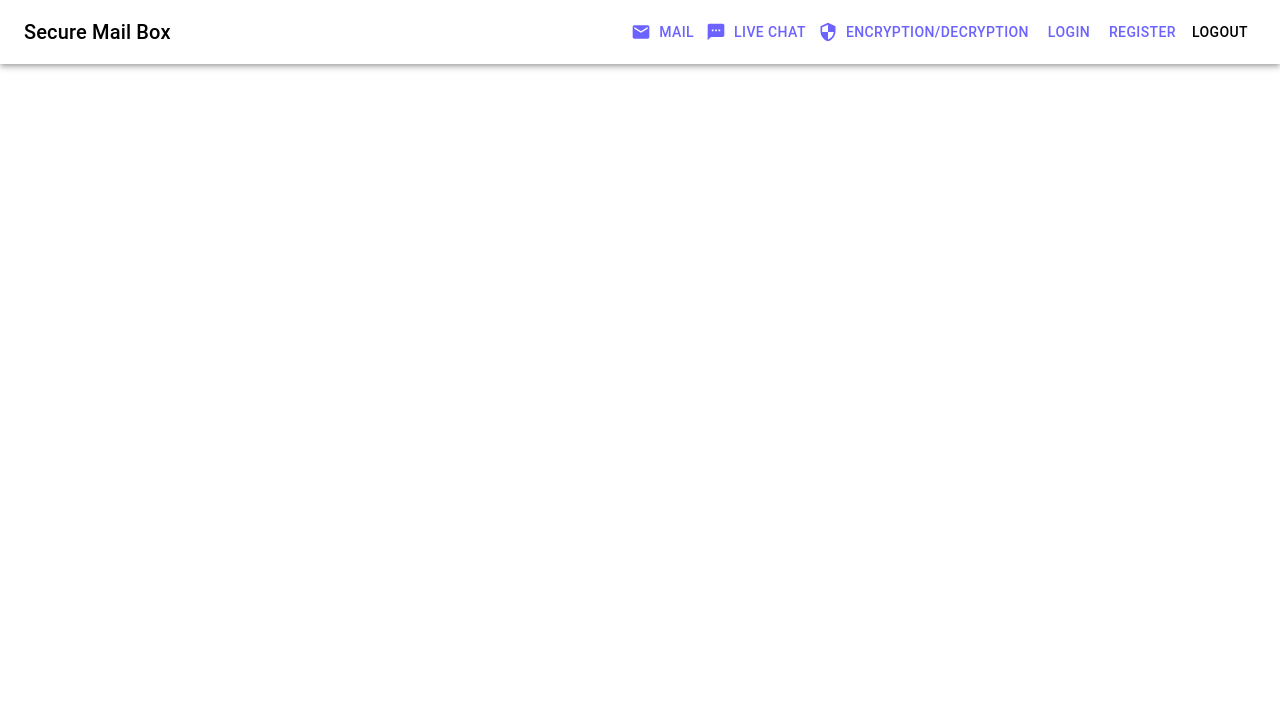
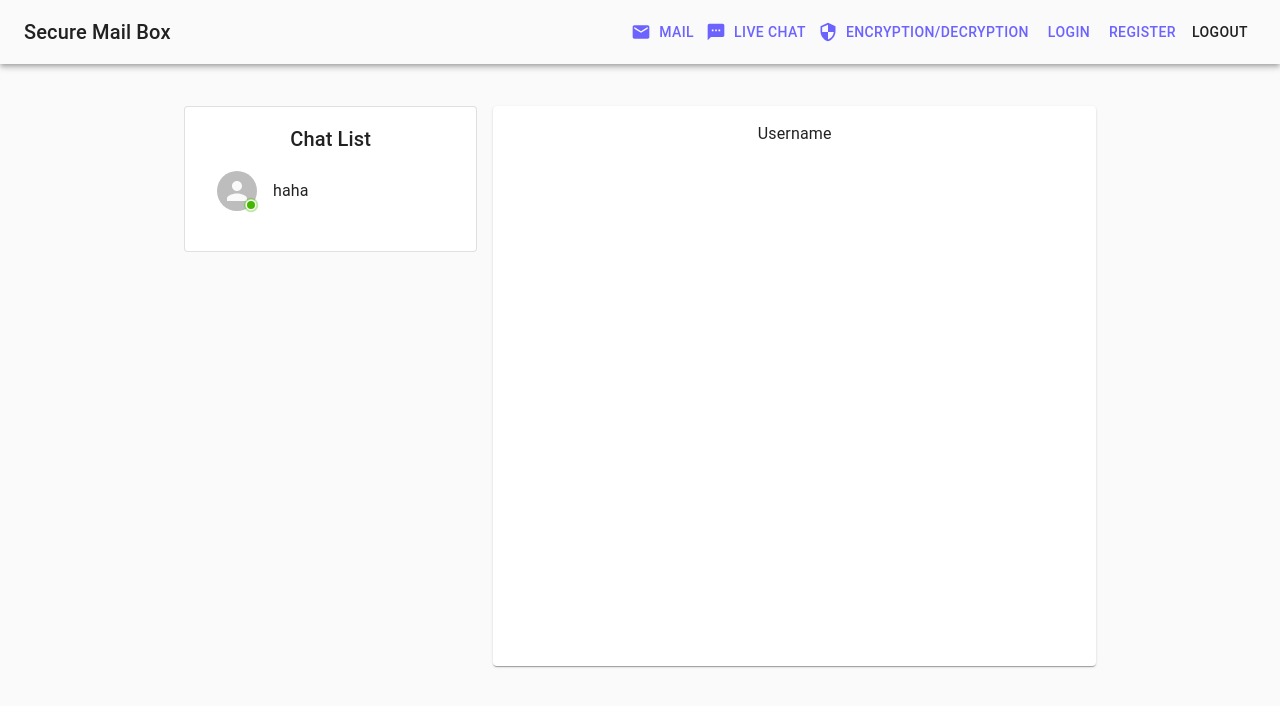
Before and after one commit to devfikdark/SecureMailbox, a React (Create React App) app in the folder client/: page /live-chat in a window 1280 px wide. Shown: the top 706 px of the page. Built offline with nearby package versions, Linux system fonts and the light colour scheme.

Commit message:
added chat page

```diff
--- a/client/src/App.js
+++ b/client/src/App.js
@@ -5,15 +5,18 @@ import { Switch, Route } from "react-router-dom";
 import LoginPage from "./pages/LoginPage";
 import RegisterPage from "./pages/RegisterPage";
 import MailPage from "./pages/MailPage";
+import LiveChatPage from "./pages/LiveChatPage";
 
 function App() {
   return (
     <div className="App">
       <HeaderComponent />
       <Switch>
+        <Route exact path="/" component={MailPage} />
         <Route exact path="/login" component={LoginPage} />
         <Route exact path="/register" component={RegisterPage} />
         <Route exact path="/mails" component={MailPage} />
+        <Route exact path="/live-chat" component={LiveChatPage} />
       </Switch>
       <NotificationContainer />
     </div>
--- /dev/null
+++ b/client/src/components/ChatComponent.jsx
@@ -0,0 +1,18 @@
+import { Box, Card, CardContent, Typography } from "@material-ui/core";
+import React from "react";
+
+function ChatComponent() {
+  return (
+    <div>
+      <Card style={{ height: "70vh" }}>
+        <CardContent>
+          <Box display="flex" justifyContent="center" mb={4}>
+            <Typography>Username</Typography>
+          </Box>
+        </CardContent>
+      </Card>
+    </div>
+  );
+}
+
+export default ChatComponent;
--- /dev/null
+++ b/client/src/components/ChatListComponent.jsx
@@ -0,0 +1,63 @@
+import React from "react";
+import { Avatar, List, ListItem, Badge, ListItemAvatar, ListItemText, Card, CardContent, Typography, Box } from "@material-ui/core";
+import { makeStyles, withStyles } from "@material-ui/core/styles";
+
+const StyledBadge = withStyles((theme) => ({
+  badge: {
+    backgroundColor: "#44b700",
+    color: "#44b700",
+    boxShadow: `0 0 0 2px ${theme.palette.background.paper}`,
+    "&::after": {
+      position: "absolute",
+      top: 0,
+      left: 0,
+      width: "100%",
+      height: "100%",
+      borderRadius: "50%",
+      animation: "$ripple 1.2s infinite ease-in-out",
+      border: "1px solid currentColor",
+      content: '""',
+    },
+  },
+  "@keyframes ripple": {
+    "0%": {
+      transform: "scale(.8)",
+      opacity: 1,
+    },
+    "100%": {
+      transform: "scale(2.4)",
+      opacity: 0,
+    },
+  },
+}))(Badge);
+function ChatListComponent() {
+  return (
+    <div>
+      <Card variant="outlined">
+        <CardContent>
+          <Box display="flex" justifyContent="center">
+            <Typography variant="h6">Chat List</Typography>
+          </Box>
+          <List>
+            <ListItem button>
+              <ListItemAvatar>
+                <StyledBadge
+                  overlap="circle"
+                  anchorOrigin={{
+                    vertical: "bottom",
+                    horizontal: "right",
+                  }}
+                  variant="dot">
+                  <Avatar />
+                </StyledBadge>
+              </ListItemAvatar>
+              <ListItemText primary="haha" />
+            </ListItem>
+          </List>
+        </CardContent>
+      </Card>
+    </div>
+  );
+}
+
+export default ChatListComponent;
--- a/client/src/components/HeaderComponent.jsx
+++ b/client/src/components/HeaderComponent.jsx
@@ -28,6 +28,7 @@ function HeaderComponent() {
           {/* <IconButton edge="start" className={classes.menuButton} color="inherit" aria-label="menu">
             <MenuIcon />
           </IconButton> */}
+
           <Typography variant="h6" className={classes.title}>
             Secure Mail Box
           </Typography>
--- /dev/null
+++ b/client/src/pages/LiveChatPage.jsx
@@ -0,0 +1,24 @@
+import { Box, Container, CssBaseline, Divider, Grid, Typography } from "@material-ui/core";
+import React from "react";
+import ChatComponent from "../components/ChatComponent";
+import ChatListComponent from "../components/ChatListComponent";
+
+function LiveChatPage() {
+  return (
+    <div>
+      <Container maxWidth="md" style={{ marginTop: "3em" }}>
+        <CssBaseline />
+        <Grid container spacing={2}>
+          <Grid item xs={12} sm={4}>
+            <ChatListComponent />
+          </Grid>
+          <Grid item xs={12} sm={8}>
+            <ChatComponent />
+          </Grid>
+        </Grid>
+      </Container>
+    </div>
+  );
+}
+
+export default LiveChatPage;
```
Also changed, not shown: client/src/images/personicon.png (added).
